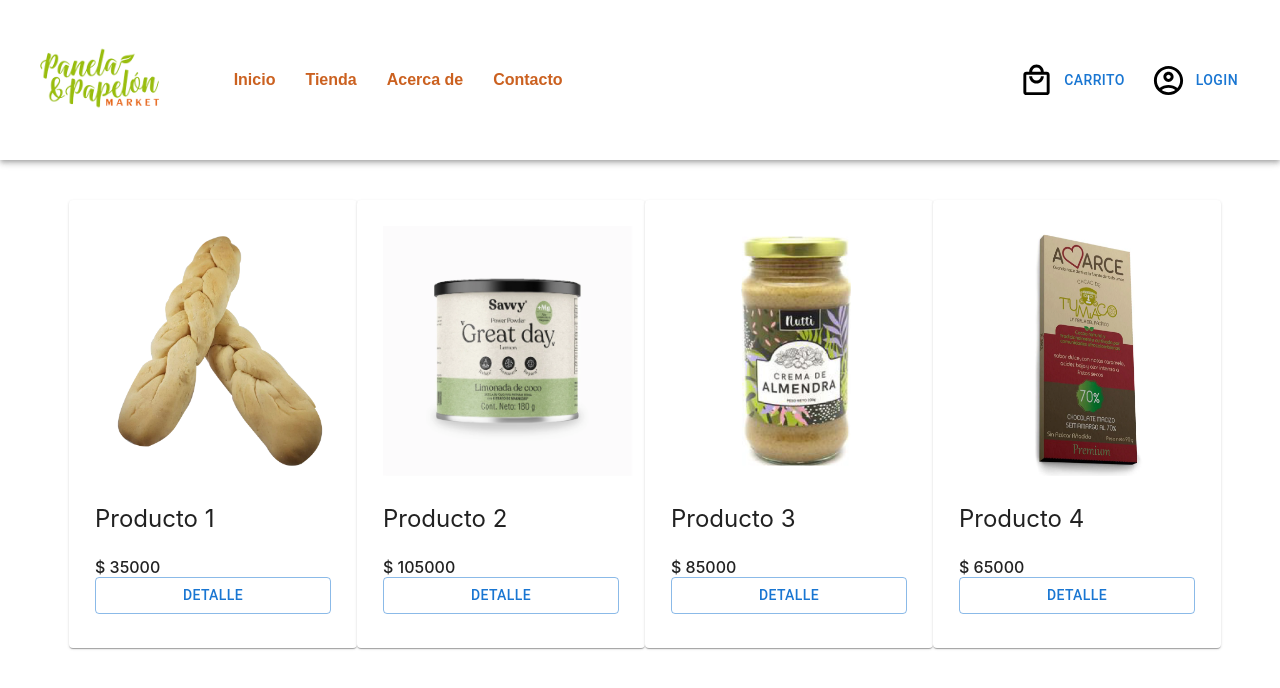
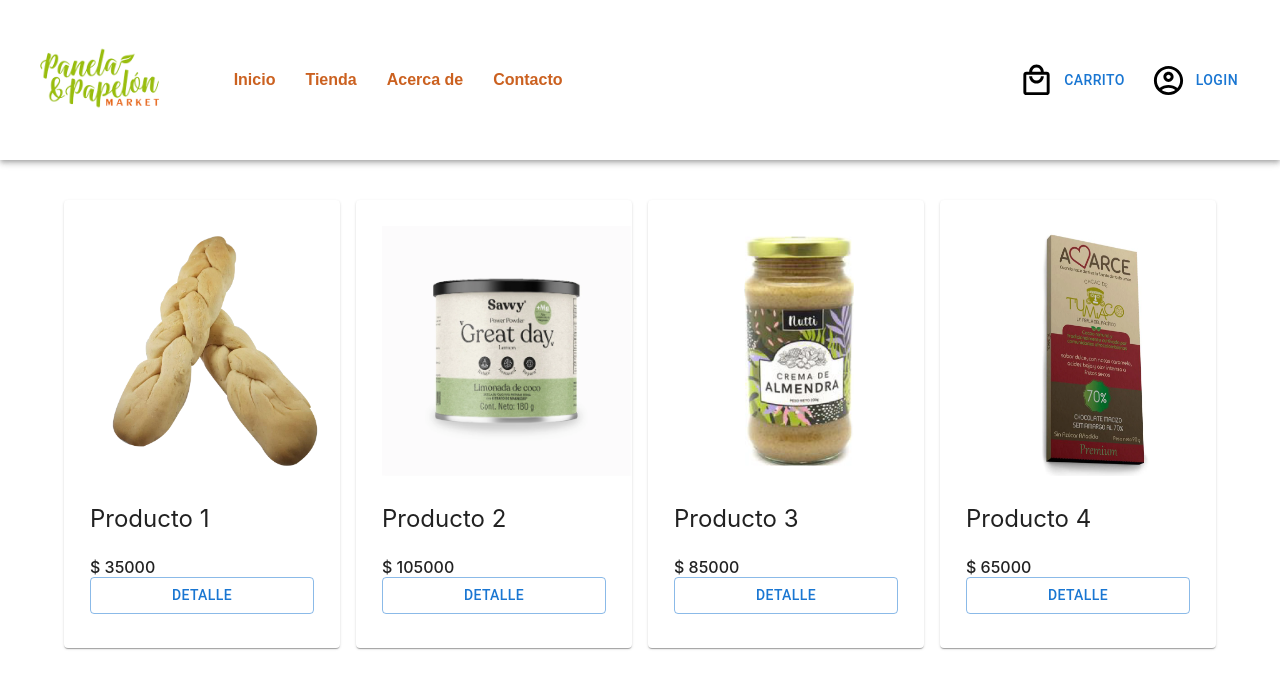
Before and after one commit to jolbes/panelaypapelon-app, a React (Create React App) app: page / in a window 1280 px wide. Shown: the top 688 px of the page. Built offline with nearby package versions, Linux system fonts and the light colour scheme.

Commit message:
Modificación Grid

```diff
--- a/src/App.js
+++ b/src/App.js
@@ -11,7 +11,7 @@
       <NavBar />
     </div>
     <Container className='app__Class__Container'>
-      <Grid container className='app_ItemListContainer'>
+      <Grid container spacing={2} className='app_ItemListContainer'>
         <Grid item md={3}>
           <ItemListContianer title={"Producto 1"} price={35000} image={"producto1.webp"}/>
         </Grid>
```
